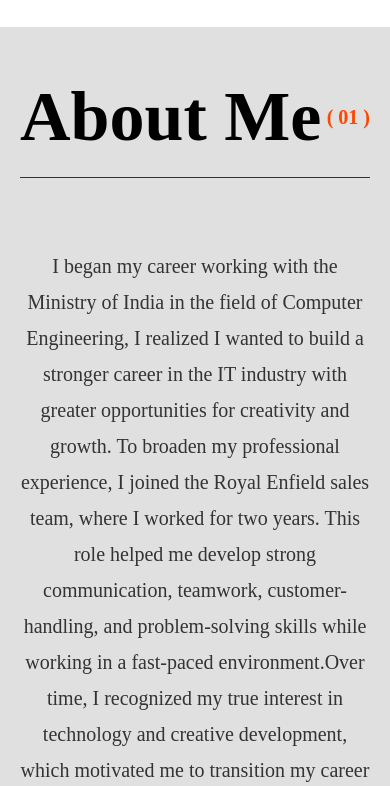
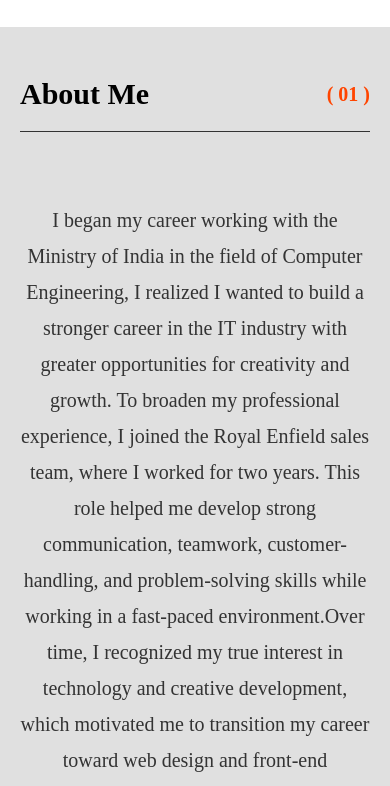
Before and after one commit to syama456/portfolio, a plain HTML site: page index.html in a window 390 px wide. Shown: the part 935-1721 px from the top of the page. Drawn offline with Linux system fonts and the light colour scheme.

Commit message:
text size changed css file

```diff
--- a/portfolio.css
+++ b/portfolio.css
@@ -861,8 +861,8 @@ html {
     text-align: center;
   }
 
-  header h1 {
-    font-size: 40px;
+  .header h1 {
+    font-size: 30px;
   }
 
   .abt-img img {
```
